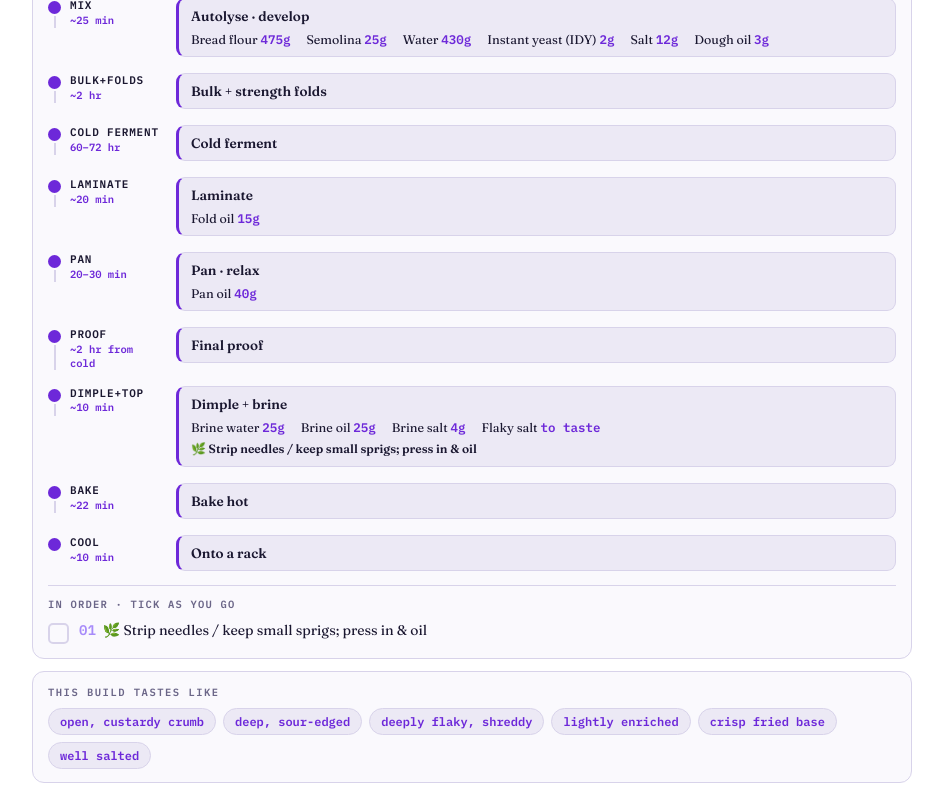
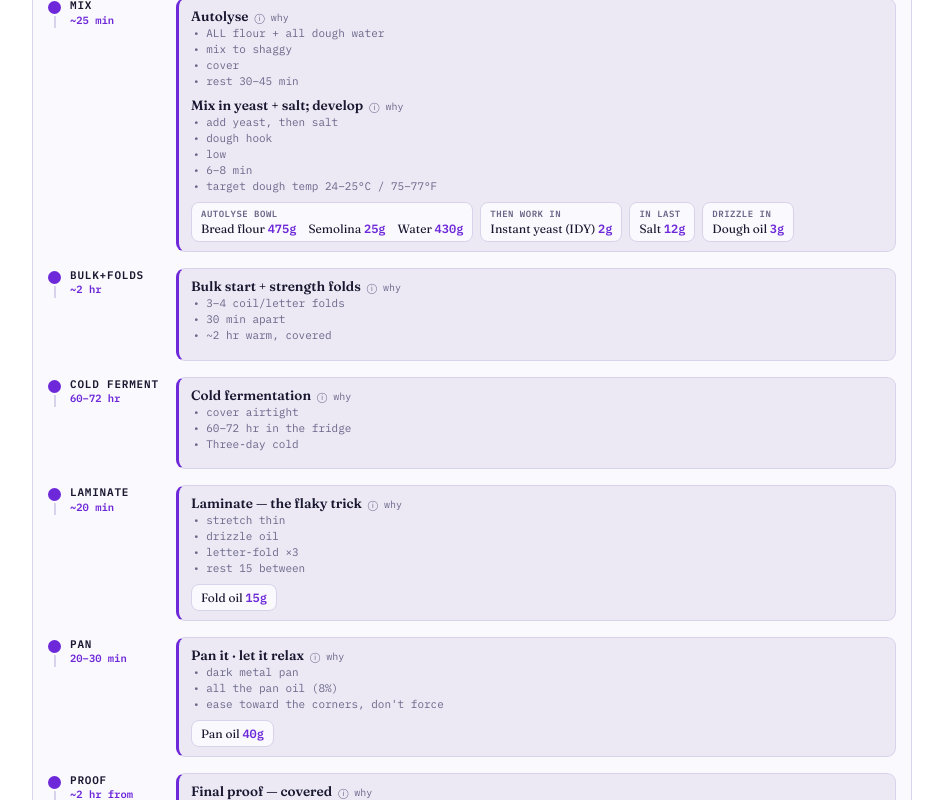
Before and after one commit to 4AM365/foccaciabot, a React (Vite) app: page / in a window 1280 px wide. Shown: the part 2300-3100 px from the top of the page, without its empty margins (168-1111 px from the left). Built offline with nearby package versions, Linux system fonts and the light colour scheme.

Commit message:
Merge process steps into the vertical timeline (why on hover), drop the process cards, and split each block's ingredients into logical cups (bloom apart from flour and salt)

```diff
--- a/focaccia-build-sheet.jsx
+++ b/focaccia-build-sheet.jsx
@@ -689,6 +689,25 @@ function buildSteps({ sch, schIdx, folds, hydration, panOilPct, doughOilPct, sem
 // ---------------------------------------------------------------------------
 const PHASE_ORDER = ["mix", "bulk", "cold", "laminate", "pan", "proof", "dimple", "bake", "cool"];
 
+// Maps each process step (by title) onto its timeline phase, so the gantt block
+// carries the step's bullets + "why". Topping-prep steps are intentionally absent
+// — they ride their own topping lanes.
+const STEP_PHASE = {
+  "Fermentolyse — warm": "mix",
+  "Mix & develop": "mix",
+  "Autolyse": "mix",
+  "Mix in yeast + salt; develop": "mix",
+  "Warm bulk + oiled folds — the 1 hr rise": "bulk",
+  "Bulk start + strength folds": "bulk",
+  "Cold fermentation": "cold",
+  "Laminate — the flaky trick": "laminate",
+  "Pan it · let it relax": "pan",
+  "Final proof — covered": "proof",
+  "Dimple + brine": "dimple",
+  "Bake — hot, dry, low rack": "bake",
+  "Cool — out of the pan": "cool",
+};
+
 function buildTimeline({ sch, schIdx, folds, yeastType, toppings, tomato }) {
   const express = schIdx === 0;
   const yt = YEAST_TYPES[yeastType] || YEAST_TYPES.instant;
@@ -757,17 +776,18 @@ function buildTimeline({ sch, schIdx, folds, yeastType, toppings, tomato }) {
 // block beside it — the dough's action, the ingredients + grams to add then, and
 // any topping prep due at that phase. Going vertical gives the ingredients room.
 // Purely presentational — state (ticking) lives in the ordered list below it.
-function TimeGraph({ phases, spine, tracks, phaseIng, C, accent }) {
+function TimeGraph({ phases, spine, tracks, phaseIng, stepsByPhase, C, accent }) {
   return (
     <div style={{ display: "flex", flexDirection: "column" }}>
       {phases.map((p, i) => {
-        const ings = (phaseIng && phaseIng[p.key]) || [];
+        const groups = (phaseIng && phaseIng[p.key]) || [];
+        const steps = (stepsByPhase && stepsByPhase[p.key]) || [];
         const phaseTracks = tracks.filter((t) => t.plan.phase === p.key);
         const last = i === phases.length - 1;
-        const hasBody = spine[p.key] || ings.length || phaseTracks.length;
+        const hasBody = steps.length || groups.length || phaseTracks.length || spine[p.key];
         return (
           <div key={p.key} style={{ display: "grid", gridTemplateColumns: "minmax(92px, 116px) 1fr", gap: 12, alignItems: "start" }}>
-            {/* left: the timeline block — dot on a connecting rail, phase label + clock */}
+            {/* left: dot on a connecting rail, phase label + clock */}
             <div style={{ display: "flex", gap: 9, paddingBottom: last ? 2 : 16 }}>
               <div style={{ display: "flex", flexDirection: "column", alignItems: "center", alignSelf: "stretch" }}>
                 <div style={{ width: 13, height: 13, borderRadius: "50%", background: accent, flexShrink: 0, marginTop: 3 }} />
@@ -778,22 +798,42 @@ function TimeGraph({ phases, spine, tracks, phaseIng, C, accent }) {
                 <div style={{ fontFamily: "'IBM Plex Mono', monospace", fontSize: 10.5, color: accent, fontWeight: 600 }}>{p.clock}</div>
               </div>
             </div>
-            {/* right: the step block — action, ingredients (room to wrap), topping prep */}
+            {/* right: method steps (why on hover), ingredient cups, topping prep */}
             <div style={{ paddingBottom: last ? 2 : 16 }}>
               {hasBody && (
                 <div style={{ background: C.paperDeep, border: `1px solid ${C.line}`, borderLeft: `3px solid ${accent}`, borderRadius: 9, padding: "9px 12px" }}>
-                  {spine[p.key] && <div style={{ fontSize: 13.5, fontWeight: 600, color: C.ink }}>{spine[p.key]}</div>}
-                  {ings.length > 0 && (
-                    <div style={{ display: "flex", flexWrap: "wrap", gap: "4px 16px", marginTop: spine[p.key] ? 7 : 0 }}>
-                      {ings.map((it) => (
-                        <span key={it.k} style={{ fontSize: 12.5, color: C.ink, whiteSpace: "nowrap" }}>
+                  {steps.length > 0 ? steps.map((s) => (
+                    <div key={s.n} title={s.why} style={{ cursor: "help", marginBottom: 7 }}>
+                      <div style={{ fontSize: 13.5, fontWeight: 600, color: C.ink, display: "flex", alignItems: "baseline", gap: 6 }}>
+                        {s.title}<span style={{ fontFamily: "'IBM Plex Mono', monospace", fontSize: 10, color: C.inkSoft, fontWeight: 400 }}>ⓘ why</span>
+                      </div>
+                      <div style={{ fontFamily: "'IBM Plex Mono', monospace", fontSize: 11, color: C.inkSoft, marginTop: 2 }}>
+                        {s.spec.split(" · ").map((seg, k) => (
+                          <span key={s.n + ":" + k} style={{ display: "block", paddingLeft: 11, textIndent: -9, lineHeight: 1.45 }}>• {seg}</span>
+                        ))}
+                      </div>
+                    </div>
+                  )) : (spine[p.key] && <div style={{ fontSize: 13.5, fontWeight: 600, color: C.ink }}>{spine[p.key]}</div>)}
+
+                  {groups.length > 0 && (
+                    <div style={{ display: "flex", flexWrap: "wrap", gap: 7, marginTop: steps.length ? 4 : 0 }}>
+                      {groups.map((grp, gi) => (
+                        <div key={gi} style={{ border: `1px solid ${C.line}`, borderRadius: 8, padding: "5px 9px", background: C.card }}>
+                          {grp.label && <div style={{ fontFamily: "'IBM Plex Mono', monospace", fontSize: 9, letterSpacing: 0.5, textTransform: "uppercase", color: C.inkSoft, fontWeight: 600, marginBottom: 2 }}>{grp.label}</div>}
+                          <div style={{ display: "flex", flexWrap: "wrap", gap: "2px 12px" }}>
+                            {grp.items.map((it) => (
+                              <span key={gi + ":" + it.k} style={{ fontSize: 12, color: C.ink, whiteSpace: "nowrap" }}>
                                 {it.k} <span style={{ fontFamily: "'IBM Plex Mono', monospace", fontWeight: 700, color: accent }}>{it.g != null ? `${it.g}g` : "to taste"}</span>
                               </span>
                             ))}
                           </div>
+                        </div>
+                      ))}
+                    </div>
                   )}
+
                   {phaseTracks.map((t) => (
-                    <div key={t.id} style={{ fontSize: 12, color: C.inkSoft, lineHeight: 1.4, marginTop: 6 }}>
+                    <div key={t.id} style={{ fontSize: 12, color: C.inkSoft, lineHeight: 1.4, marginTop: 7 }}>
                       <span style={{ fontWeight: 600, color: C.ink }}>{t.icon} {t.plan.do}</span>
                       {t.plan.dur && <span style={{ fontFamily: "'IBM Plex Mono', monospace", fontSize: 10.5, color: accent, fontWeight: 600 }}> · ⏱ {t.plan.dur}</span>}
                       {t.plan.dep && <span style={{ fontStyle: "italic" }}> ↳ {t.plan.dep}</span>}
@@ -974,30 +1014,36 @@ export default function FocacciaBuildSheet({ goldmemberSrc = "/static/goldmember
   const specialDef = special ? SPECIAL_BY_ID[special] : null;
   const specialRecipe = useMemo(() => specialDef ? specialDef.recipe(f) : null, [special, f]);
 
-  // Ingredients to add at each TIMELINE BLOCK — rendered under the matching gantt
-  // column (the "Add" lane in TimeGraph) so the timeline doubles as "what to pull
-  // out, and when". Toppings ride their own gantt lanes, so they're not repeated
-  // here. Special recipes don't use the gantt; they keep their own table below.
+  // Ingredients for each TIMELINE BLOCK, split into the logical containers you
+  // actually mix them in — the yeast blooms in its own warm-water cup, kept apart
+  // from the flour and from the salt. Each group renders as its own little
+  // rectangle in the gantt block. Special recipes keep their own table below.
   const ing = (k, g) => ({ k, g });
-  const phaseIng = {
-    mix: [
+  const flourItems = [
     ing("Bread flour", round(v.breadFlour)),
     ...(semolinaPct > 0 ? [ing("Semolina", round(v.sem))] : []),
     ...(v.blend > 0 ? [ing("Rice + soy", round(v.blend))] : []),
     ...(v.potato > 0 ? [ing("Potato, riced", round(v.potato))] : []),
-      ing(express ? "Water, warm" : "Water", round(v.water)),
-      ing(YEAST_TYPES[yeastType].label, round(v.yeast, 2)),
-      ...(v.sugar > 0 ? [ing("Sugar/honey", round(v.sugar, 1))] : []),
-      ing("Salt", round(v.salt, 1)),
-      ...(doughOilPct > 0 ? [ing("Dough oil", round(v.doughOil))] : []),
+  ];
+  const yeastItems = [ing(YEAST_TYPES[yeastType].label, round(v.yeast, 2)), ...(v.sugar > 0 ? [ing("Honey / sugar", round(v.sugar, 1))] : [])];
+  const phaseIng = {
+    mix: express
+      ? [
+          { label: "main bowl", items: [...flourItems, ...(doughOilPct > 0 ? [ing("Dough oil", round(v.doughOil))] : [])] },
+          { label: "bloom first · a cup", items: [...yeastItems, ing("Water, warm ~105°F", round(v.water))] },
+          { label: "in last", items: [ing("Salt", round(v.salt, 1))] },
+        ]
+      : [
+          { label: "autolyse bowl", items: [...flourItems, ing("Water", round(v.water))] },
+          { label: "then work in", items: yeastItems },
+          { label: "in last", items: [ing("Salt", round(v.salt, 1))] },
+          ...(doughOilPct > 0 ? [{ label: "drizzle in", items: [ing("Dough oil", round(v.doughOil))] }] : []),
         ],
-    ...(v.foldOil > 0 ? { [express ? "bulk" : "laminate"]: [ing("Fold oil", round(v.foldOil))] } : {}),
-    pan: [ing("Pan oil", round(v.panOil))],
+    ...(v.foldOil > 0 ? { [express ? "bulk" : "laminate"]: [{ items: [ing("Fold oil", round(v.foldOil))] }] } : {}),
+    pan: [{ items: [ing("Pan oil", round(v.panOil))] }],
     dimple: [
-      ing("Brine water", round(v.brineWater)),
-      ing("Brine oil", round(v.brineOil)),
-      ing("Brine salt", round(v.brineSalt, 1)),
-      ing("Flaky salt", null),
+      { label: "salamoia · a cup", items: [ing("Water", round(v.brineWater)), ing("Olive oil", round(v.brineOil)), ing("Fine salt", round(v.brineSalt, 1))] },
+      { label: "to finish", items: [ing("Flaky salt", null)] },
     ],
   };
 
@@ -1006,6 +1052,13 @@ export default function FocacciaBuildSheet({ goldmemberSrc = "/static/goldmember
     [sch, schIdx, folds, hydration, panOilPct, doughOilPct, semolinaPct, yeastType, toppingSel, verbosity, tomatoOn, tomatoMode, tomatoPct, f]);
   const timeline = useMemo(() => buildTimeline({ sch, schIdx, folds, yeastType, toppings: selectedToppings, tomato }),
     [schIdx, folds, yeastType, toppingSel, tomatoOn, tomatoMode]);
+  // Process steps bucketed onto their timeline phase, so each gantt block shows
+  // its method bullets (and the "why" on hover). Topping steps are left out.
+  const stepsByPhase = useMemo(() => {
+    const m = {};
+    dialSteps.forEach((s) => { const ph = STEP_PHASE[s.title]; if (ph) (m[ph] = m[ph] || []).push(s); });
+    return m;
+  }, [dialSteps]);
 
   const dialProfile = [
     hydration >= 84 ? "open, custardy crumb" : hydration >= 76 ? "airy, balanced crumb" : "tight, bread-y crumb",
@@ -1436,7 +1489,7 @@ export default function FocacciaBuildSheet({ goldmemberSrc = "/static/goldmember
             Each block is a phase of the bake; the card beside it is what the dough's doing, what to add then (with grams), and any topping prep due. <span style={{ fontStyle: "normal" }}>⏱</span> marks a step that takes time — the long ferment is your window to roast, toast and infuse. <span style={{ fontStyle: "normal" }}>↳</span> is what it has to finish (cool, dry…) before it can go on.
           </div>
 
-          <TimeGraph phases={timeline.phases} spine={timeline.spine} tracks={timeline.tracks} phaseIng={phaseIng} C={C} accent={C.olive} />
+          <TimeGraph phases={timeline.phases} spine={timeline.spine} tracks={timeline.tracks} phaseIng={phaseIng} stepsByPhase={stepsByPhase} C={C} accent={C.olive} />
 
           {/* Same prep, linearised into one order — tick as you go */}
           <div style={{ borderTop: `1.5px solid ${C.line}`, marginTop: 12, paddingTop: 11 }}>
@@ -1534,7 +1587,8 @@ export default function FocacciaBuildSheet({ goldmemberSrc = "/static/goldmember
               </>}
         </div>
 
-        {/* Process — succinct bullet steps; tap any step for the why */}
+        {/* Process steps — special recipes only; dial recipes show them on the gantt */}
+        {specialRecipe && (<>
         <div style={{ display: "flex", justifyContent: "space-between", alignItems: "baseline", fontFamily: "'IBM Plex Mono', monospace", fontSize: 11, letterSpacing: 2, textTransform: "uppercase", color: C.rust, fontWeight: 600, marginBottom: 12 }}>
           <span>Process — tap any step for the why</span>
           <span style={{ color: C.inkSoft, letterSpacing: 1 }}>{specialRecipe ? specialRecipe.clock : `${sch.clock}${express ? " + bake" : ""}`}</span>
@@ -1564,6 +1618,7 @@ export default function FocacciaBuildSheet({ goldmemberSrc = "/static/goldmember
             </div>
           );
         })}
+        </>)}
 
         {/* Cherry-tomato pan note */}
         {!special && twoPans && toppingSel.tomato && (
```
Lines whose indentation alone changed are shown as unchanged.
